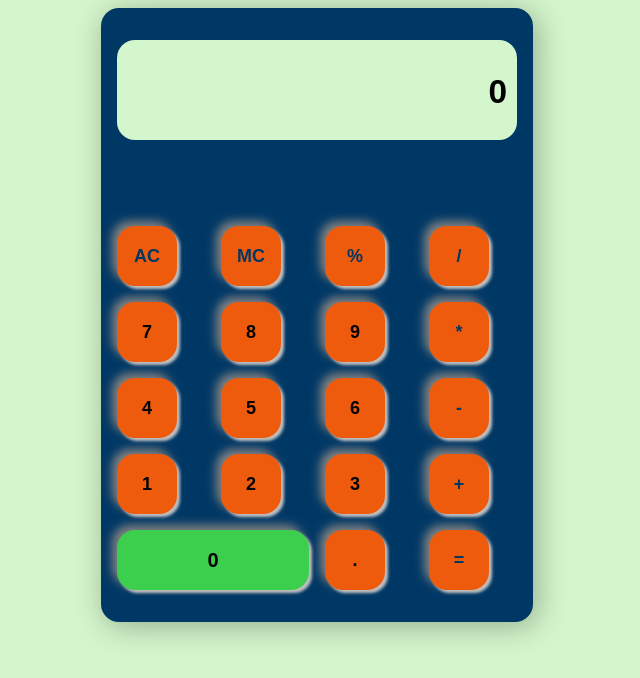
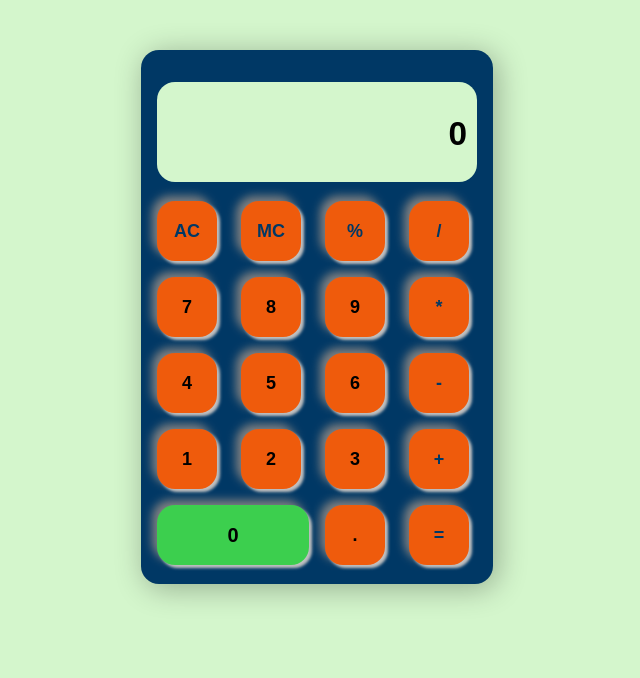
Before and after one commit to Sandee004/Calculator-js, a plain HTML site: page index.html in a window 1280 px wide. Shown: the whole page, without its empty margins (323-963 px from the left). Drawn offline with nearby package versions, Linux system fonts and the light colour scheme.

Commit message:
Update calculator 2.css

```diff
--- a/calculator 2.css
+++ b/calculator 2.css
@@ -4,17 +4,18 @@ body {
 }
 @media only screen and (max-width: 1300px){
     .top {
-    width: 400px;
-    height: 550px;
+    width: 320px;
+    height: 470px;
     border-radius: 20px;
     border-radius: 18px;
     background: #003865;
     box-shadow: 4px 4px 30px rgba(0, 0, 0, 0.3);
-    margin: 0 auto;
+    margin: 50px auto;
     padding: 32px 16px;
     display: flex;
     flex-direction: column;
     justify-content: space-between;
+        m
 
 }
 .top .result {
```
